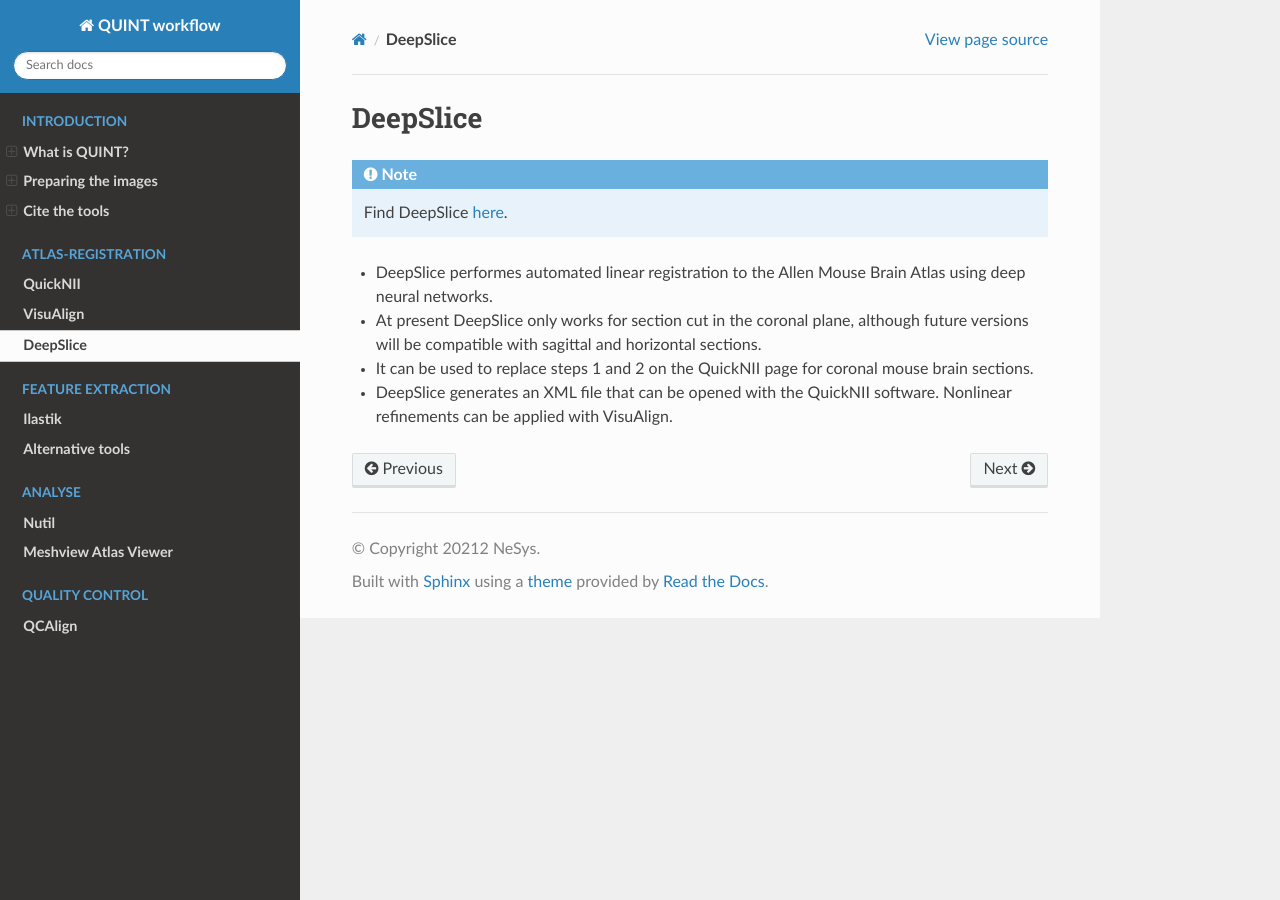
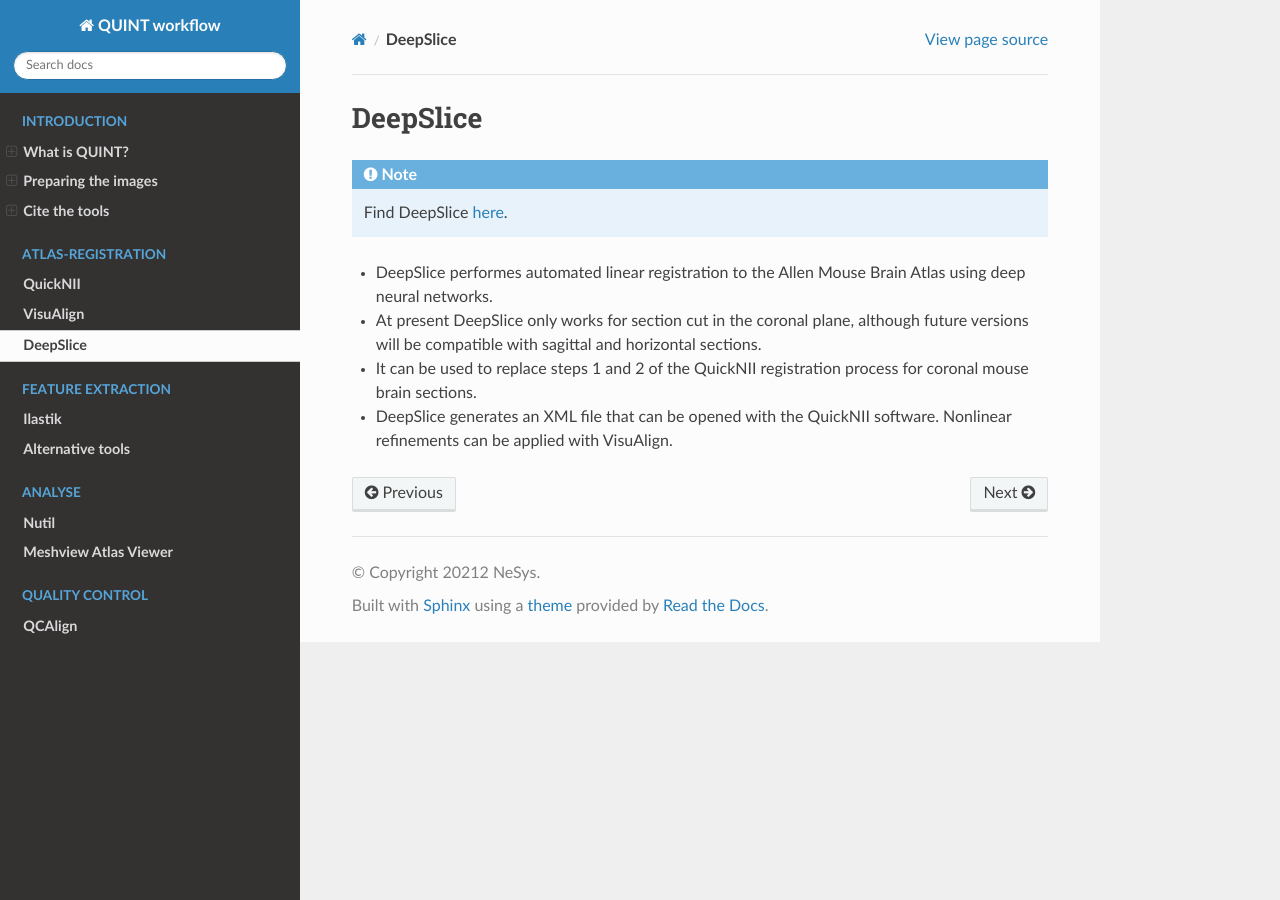
Before and after one commit to Neural-Systems-at-UIO/QUINT_workflow, a Sphinx documentation site: the page built from docs/DeepSlice.rst, in a window 1280 px wide. Built offline with Sphinx 7.4.7 and the Read the Docs theme 2.0.0, drawn with Linux system fonts in a browser that asks for light colours.

Commit message:
Update DeepSlice.rst

```diff
--- a/docs/DeepSlice.rst
+++ b/docs/DeepSlice.rst
@@ -6,5 +6,5 @@
 
 * DeepSlice performes automated linear registration to the Allen Mouse Brain Atlas using deep neural networks.
 * At present DeepSlice only works for section cut in the coronal plane, although future versions will be compatible with sagittal and horizontal sections.
-* It can be used to replace steps 1 and 2 on the QuickNII page for coronal mouse brain sections.
+* It can be used to replace steps 1 and 2 of the QuickNII registration process for coronal mouse brain sections.
 * DeepSlice generates an XML file that can be opened with the QuickNII software. Nonlinear refinements can be applied with VisuAlign.
```
